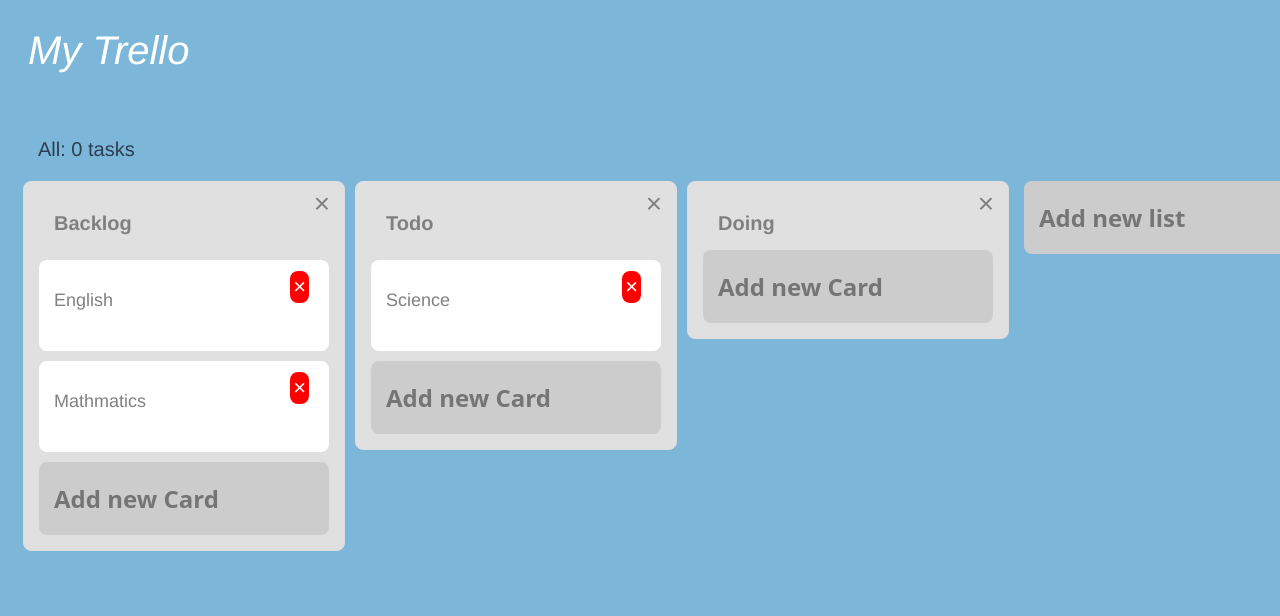
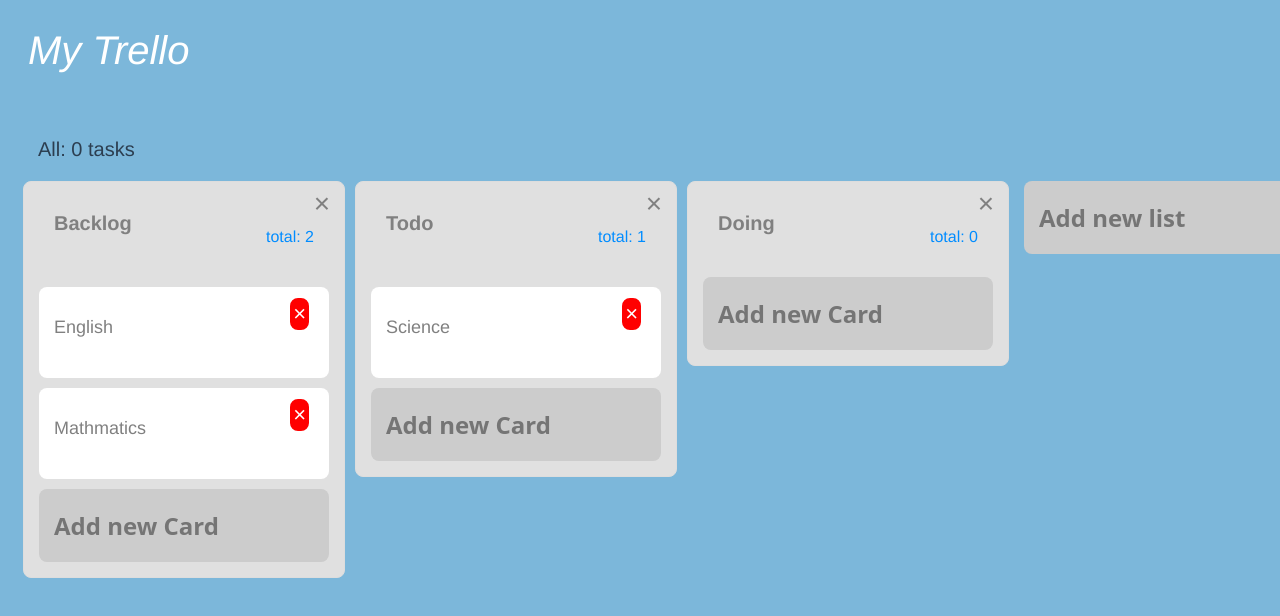
Before and after one commit to takummy/my-trello, a Vue app: page / in a window 1280 px wide. Shown: the top 616 px of the page. Built offline with nearby package versions, Linux system fonts and the light colour scheme.

Commit message:
ADD - ListへCardの総数を表示するよう追記

```diff
--- a/src/components/List.vue
+++ b/src/components/List.vue
@@ -2,6 +2,7 @@
   <div class="list">
     <div class="listheader">
       <div class="list-title">{{ title }}</div>
+      <p class="list-counter">total: {{ totalCardInList }}</p>
       <div class="deletelist" @click="removeList">×</div>
     </div>
     <card v-for="(item, index) in cards"
@@ -36,6 +37,11 @@
       required: true
     }
   },
+  computed: {
+    totalCardInList() {
+      return this.cards.length
+    }
+  },
   methods: {
     removeList: function() {
       if(confirm('本当にこのリストを削除しますか？')) {
```
